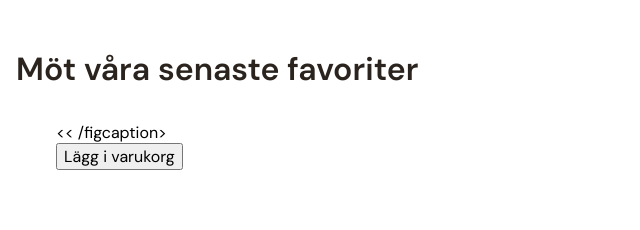
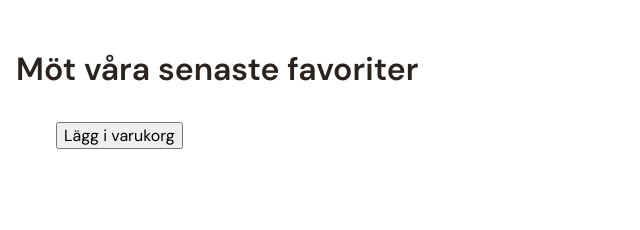
Before and after one commit to emmaemanilsson-cloud/spar-project-repo, a PHP site: page / in a window 1280 px wide. Shown: the part 2004-2234 px from the top of the page, without its empty margins (0-640 px from the left). Run offline with PHP 8.4, Linux system fonts and the light colour scheme.

Commit message:
Correction figure tags

```diff
--- a/index.php
+++ b/index.php
@@ -35,13 +35,12 @@ require_once __DIR__ . '/data.php';
                 <figure>
                     <img class="slide" src="" alt="">
                     <!-- paragraph instead?? -->
-                    <figcaption class="product-name">
-                        << /figcaption>
-                            <div class="price">
-                                <span class="product-price"></span>
-                                <!-- button for placing order (keep for now, until descision made)-->
-                                <button>Lägg i varukorg</button>
-                            </div>
+                    <figcaption class="product-name"></figcaption>
+                    <div class="price">
+                        <span class="product-price"></span>
+                        <!-- button for placing order (keep for now, until descision made)-->
+                        <button>Lägg i varukorg</button>
+                    </div>
                 </figure>
             </div>
         </div>
```
